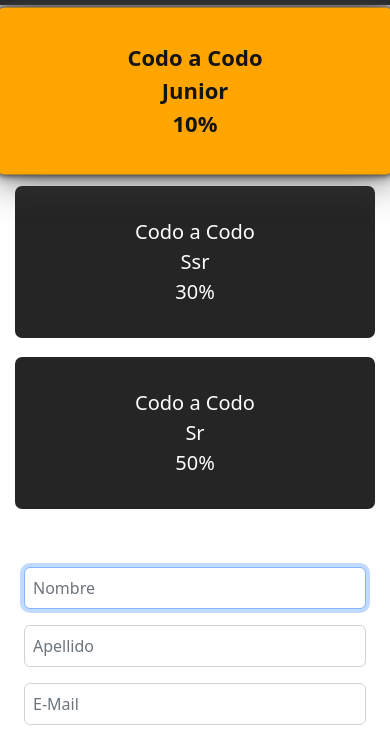
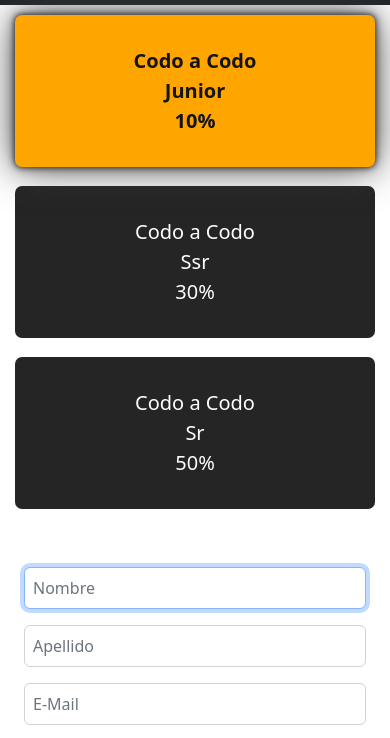
Before and after one commit to lmacuna/CODO-A-CODO-INTEGRADOR-FRONT-END, a plain HTML site: page comprarTicket.html in a window 390 px wide. Shown: the part 84-822 px from the top of the page. Drawn offline with nearby package versions, Linux system fonts and the light colour scheme; some packages are replaced by stand-ins of ours; a script that the page names is missing.

Commit message:
Cambiamos transform

```diff
--- a/CSS/comprarTicket.css
+++ b/CSS/comprarTicket.css
@@ -49,4 +49,7 @@ main{
     box-shadow: 0 0 5px rgb(63, 63, 63),0 0 10px rgb(63,63,63), 0 0 40px rgb(63,63,63);
     color: rgb(20,20,20);
     font-weight: bold;
+    @media (max-width:500px) {
+        transform: scale(1) !important;
+    }
 }
```
